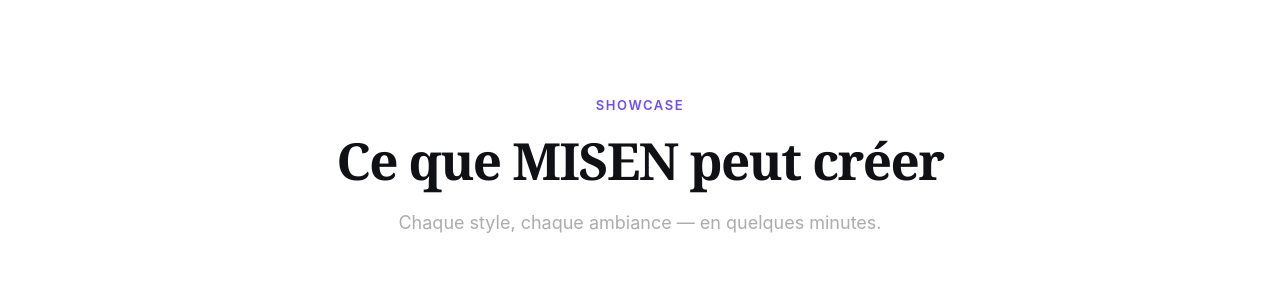
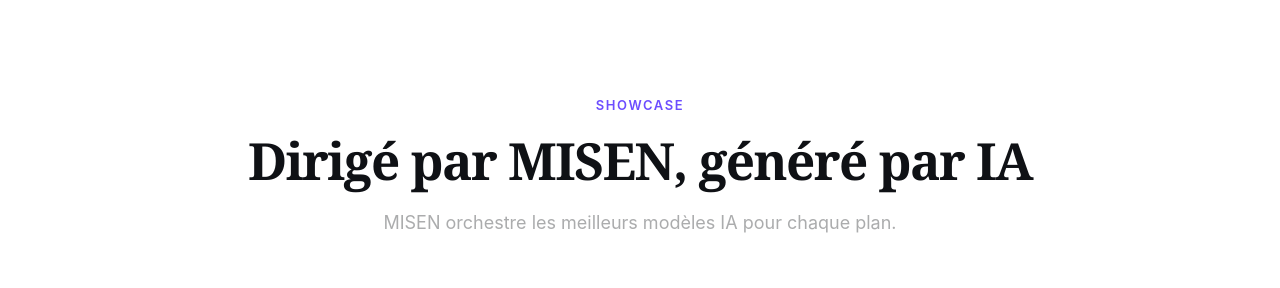
Before and after one commit to SteveMrld/misen, a Next.js app: page / in a window 1280 px wide. Shown: the part 2720-3008 px from the top of the page. Built offline with nearby package versions, Linux system fonts and the light colour scheme; no server answers.

Commit message:
Fix showcase: 'Dirigé par MISEN, généré par IA' — honest about orchestration role vs generation

```diff
--- a/components/landing-hero.tsx
+++ b/components/landing-hero.tsx
@@ -364,8 +364,8 @@
         <div className="landing-container">
           <div style={{ textAlign: 'center', marginBottom: 80 }}>
             <p className="landing-label" style={{ color: '#6C4DFF' }}>Showcase</p>
-            <h2 className="landing-h2">{fr ? 'Ce que MISEN peut créer' : 'What MISEN can create'}</h2>
-            <p className="landing-subtitle">{fr ? 'Chaque style, chaque ambiance — en quelques minutes.' : 'Every style, every mood — in minutes.'}</p>
+            <h2 className="landing-h2">{fr ? 'Dirigé par MISEN, généré par IA' : 'Directed by MISEN, generated by AI'}</h2>
+            <p className="landing-subtitle">{fr ? 'MISEN orchestre les meilleurs modèles IA pour chaque plan.' : 'MISEN orchestrates the best AI models for every shot.'}</p>
           </div>
           <div style={{ display: 'grid', gridTemplateColumns: 'repeat(auto-fit, minmax(300px, 1fr))', gap: 16 }}>
             {SHOWCASE_SCENES.map(scene => (
```
